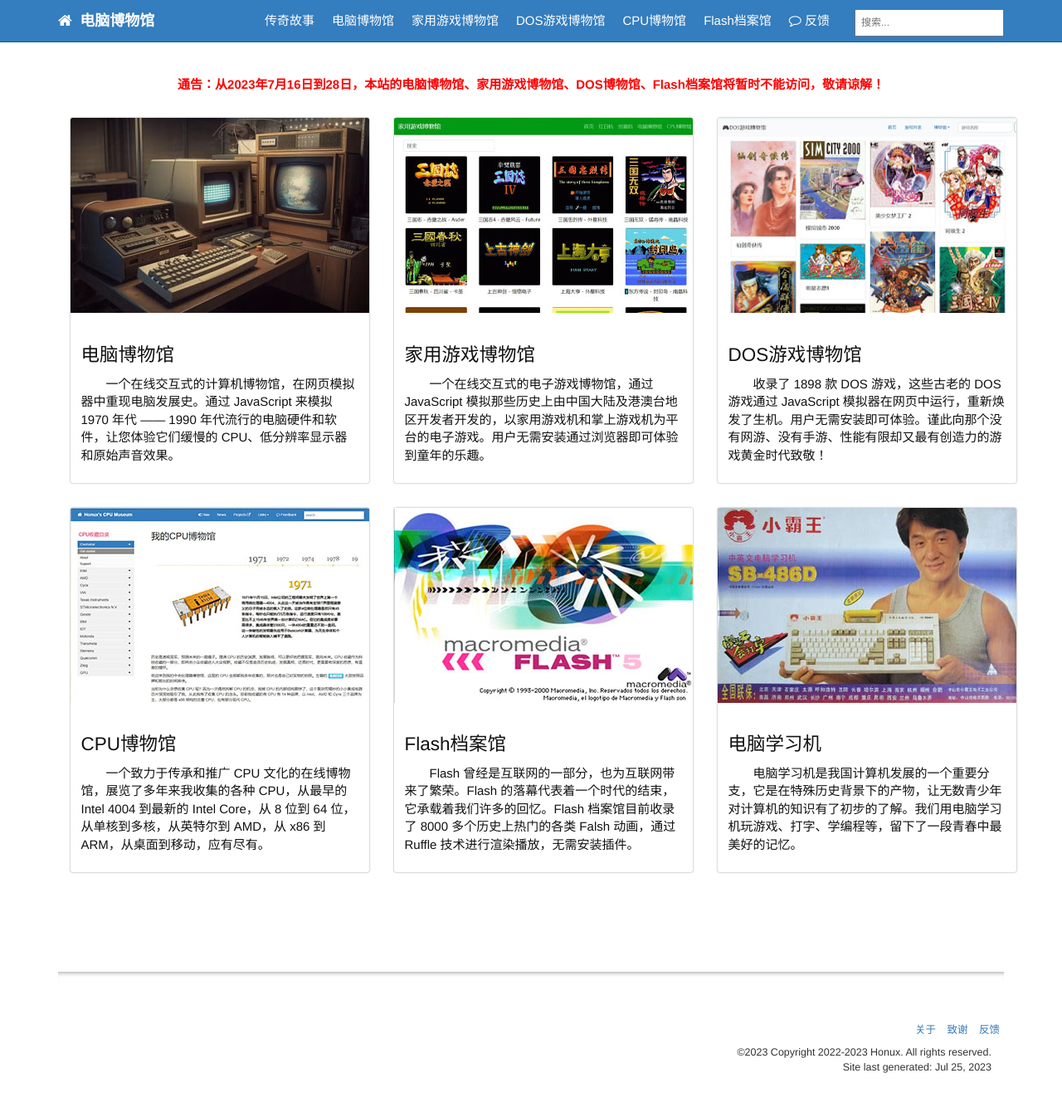
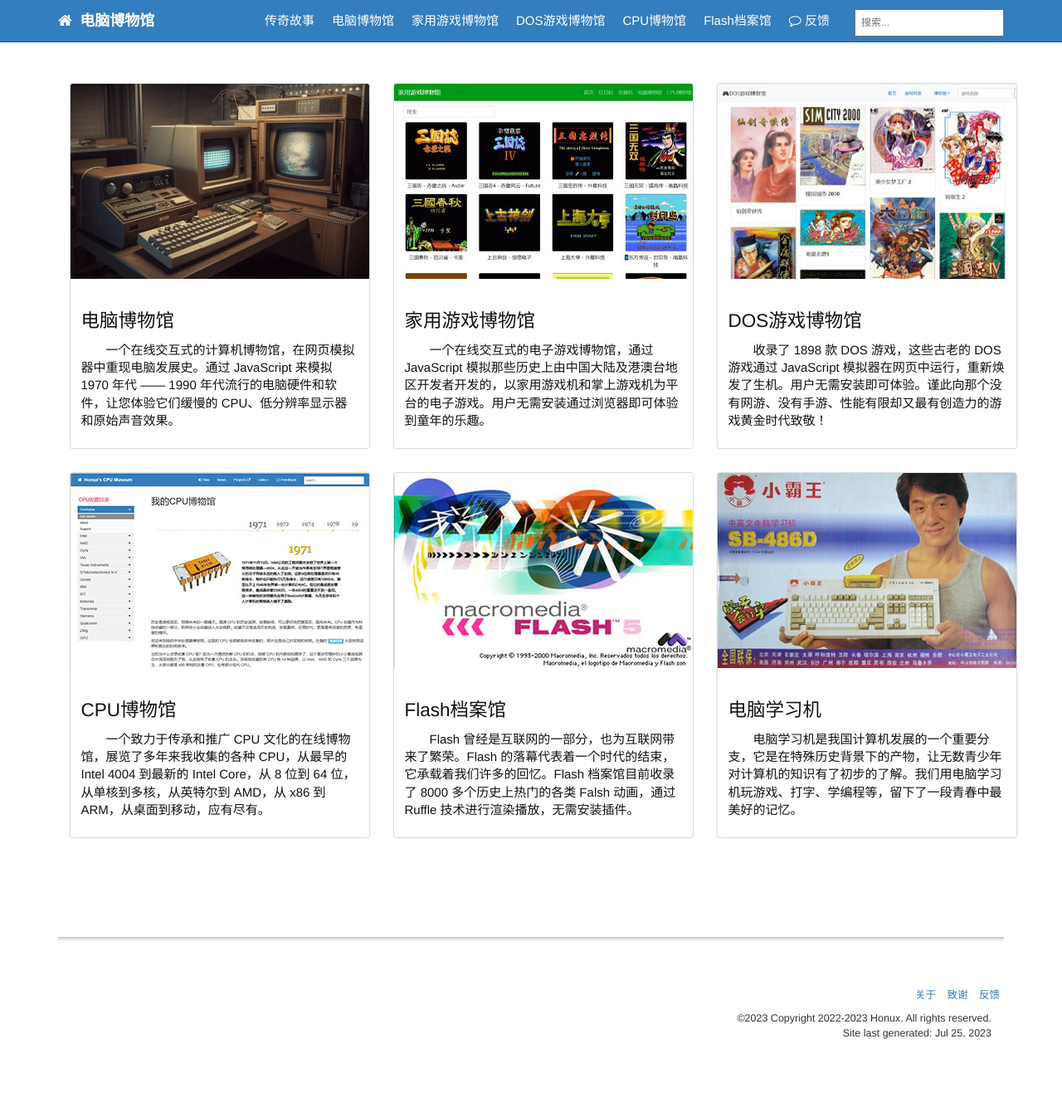
Before and after one commit to compumuseum/compumuseum.github.io, a Jekyll site: the page built from index.md, in a window 1280 px wide. Shown: the whole page at 83% size. Built offline with Jekyll 4.4.1, drawn with Linux system fonts in a browser that asks for light colours; after the commit the page ends 1305 px from its top, so only the background shows below that.

Commit message:
Update index_advertise2.html

```diff
--- a/_includes/index_advertise2.html
+++ b/_includes/index_advertise2.html
@@ -10,7 +10,7 @@
 	}
 </script>
 
-<p style="text-align: center; color: red; font-weight: bold; margin-bottom: 30px;">通告：从2023年7月16日到28日，本站的电脑博物馆、家用游戏博物馆、DOS博物馆、Flash档案馆将暂时不能访问，敬请谅解！</p>
+<p style="text-align: center; color: red; font-weight: bold; margin-bottom: 30px;"></p>
 
 <div class="container">
 	<div class="wrapper">
```
